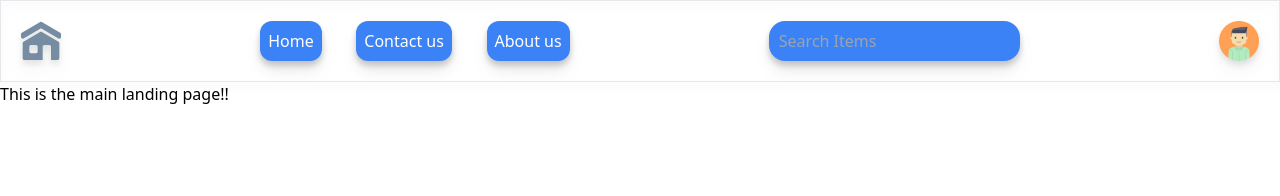
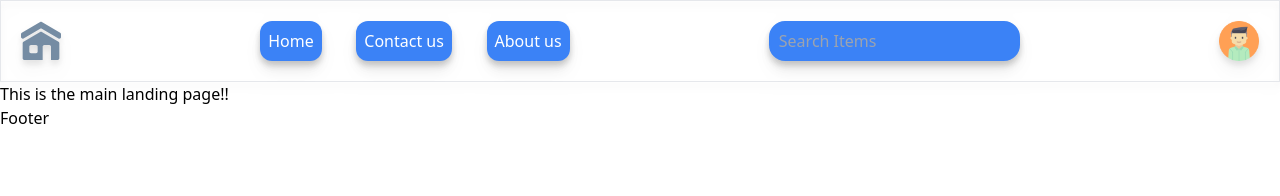
Before and after one commit to Masoom24/easy-farm, a React (Create React App) app: page / in a window 1280 px wide. Shown: the top 196 px of the page. Built offline with nearby package versions, Linux system fonts and the light colour scheme.

Commit message:
Added Footer component

```diff
--- a/src/App.js
+++ b/src/App.js
@@ -2,6 +2,7 @@ import Header from './components/header';
 import Home from './pages/home'
 import ViewProducts from './pages/viewProduct';
 import NotFound from './pages/404';
+import Footer from './components/footer';
 import {
   createBrowserRouter,
   RouterProvider,
@@ -32,6 +33,7 @@ function App() {
         <Header />
       </BrowserRouter>
       <RouterProvider router={router} />
+      <Footer />
 
   </div>
 
--- /dev/null
+++ b/src/components/footer/index.jsx
@@ -0,0 +1,9 @@
+import React from 'react'
+
+const Footer = () => {
+  return (
+    <div>Footer</div>
+  )
+}
+
+export default Footer
```
